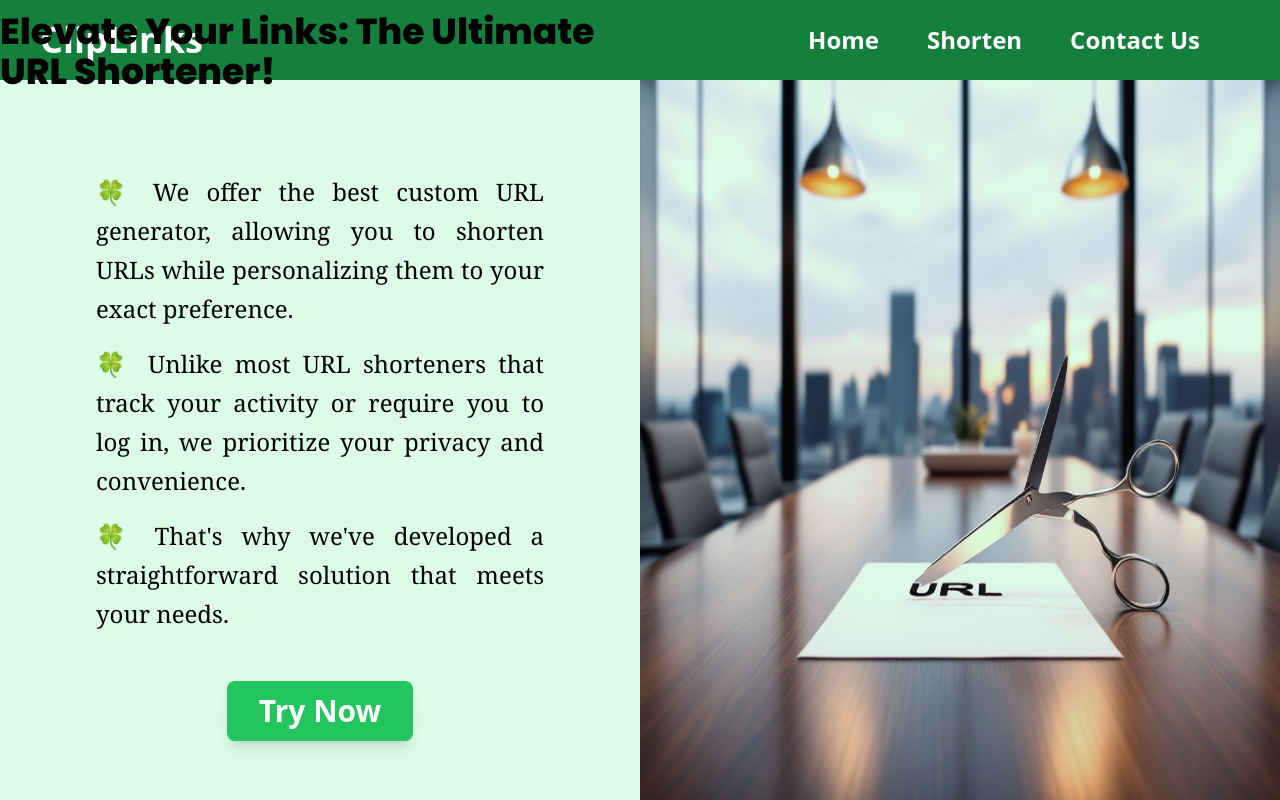
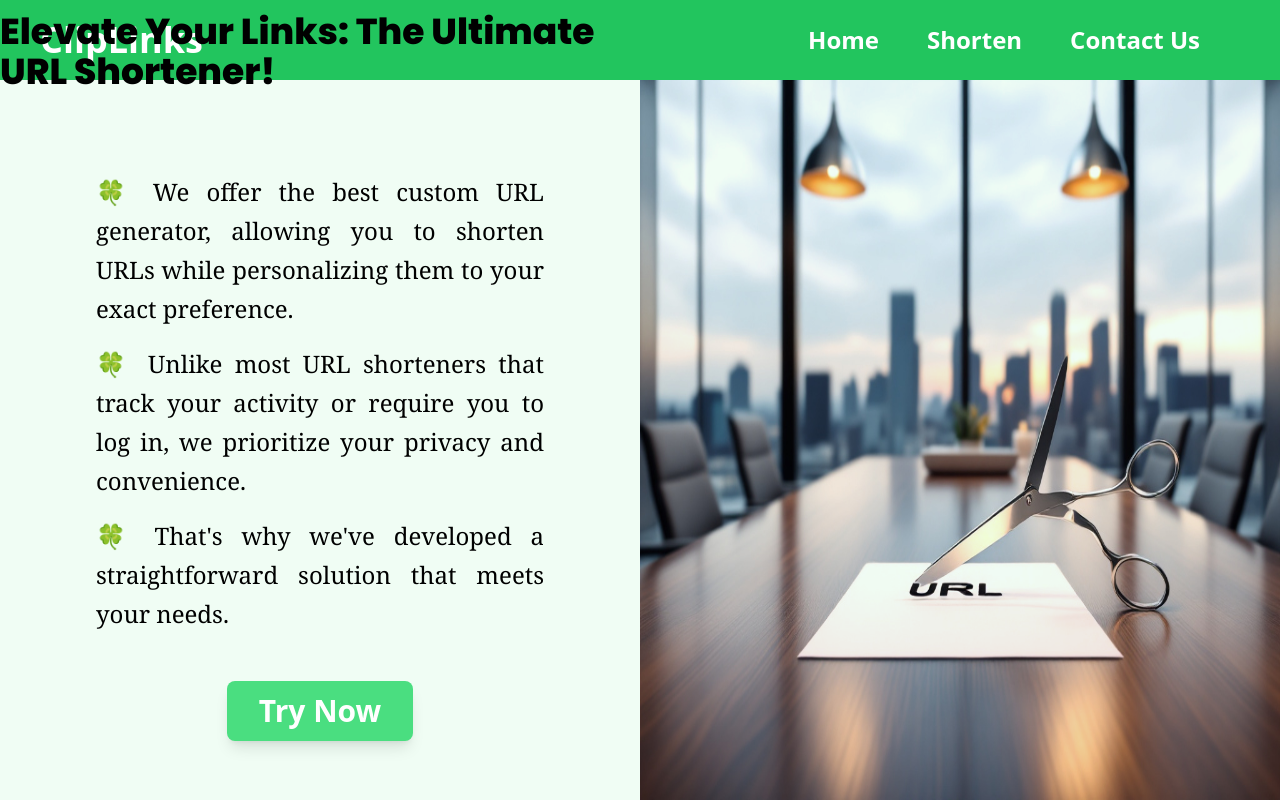
Before and after one commit to agrwaladitya99/ClipLinks, a Next.js app: page / in a window 1280 px wide. Built offline with nearby package versions, Linux system fonts and the light colour scheme.

Commit message:
Enhanced color schema.

```diff
--- a/app/page.js
+++ b/app/page.js
@@ -10,7 +10,7 @@ const poppins = localFont({
 
 export default function Home() {
   return (
-    <main className="bg-green-100">
+    <main className="bg-green-50">
       <section className="grid grid-cols-2 h-[90vh]">
         <div className="flex flex-col gap-8 items-center justify-center">
           <p className={`text-4xl font-bold ${poppins.className} mb-12 mt-[-8rem]`}>
@@ -41,7 +41,7 @@ export default function Home() {
           </ul>
           <div className="flex gap-3 justify-start">
             <Link href="/shorten">
-              <button className="bg-green-500 rounded-lg shadow-lg p-8 py-3 text-3xl font-bold text-white">
+              <button className="bg-green-400 rounded-lg shadow-lg p-8 py-3 text-3xl font-bold text-white">
                 Try Now
               </button>
             </Link>
--- a/app/shorten/page.js
+++ b/app/shorten/page.js
@@ -60,7 +60,7 @@ const Shorten = () => {
         />
         <button
           onClick={generate}
-          className="bg-green-500 rounded-lg shadow-lg p-4 py-2 my-4 font-bold text-xl text-white"
+          className="bg-green-400 rounded-lg shadow-lg p-4 py-2 my-4 font-bold text-xl text-white"
         >
           Generate
         </button>
--- a/components/Navbar.js
+++ b/components/Navbar.js
@@ -3,7 +3,7 @@ import Link from 'next/link'
 
 const Navbar = () => {
   return (
-    <nav className='h-[10vh] bg-green-700 flex justify-between pl-10 pr-20 items-center text-white font-bold text-2xl'>
+    <nav className='h-[10vh] bg-green-500 flex justify-between pl-10 pr-20 items-center text-white font-bold text-2xl'>
       <div className="logo text-4xl">
         <Link href="/">ClipLinks</Link>
       </div>
```
